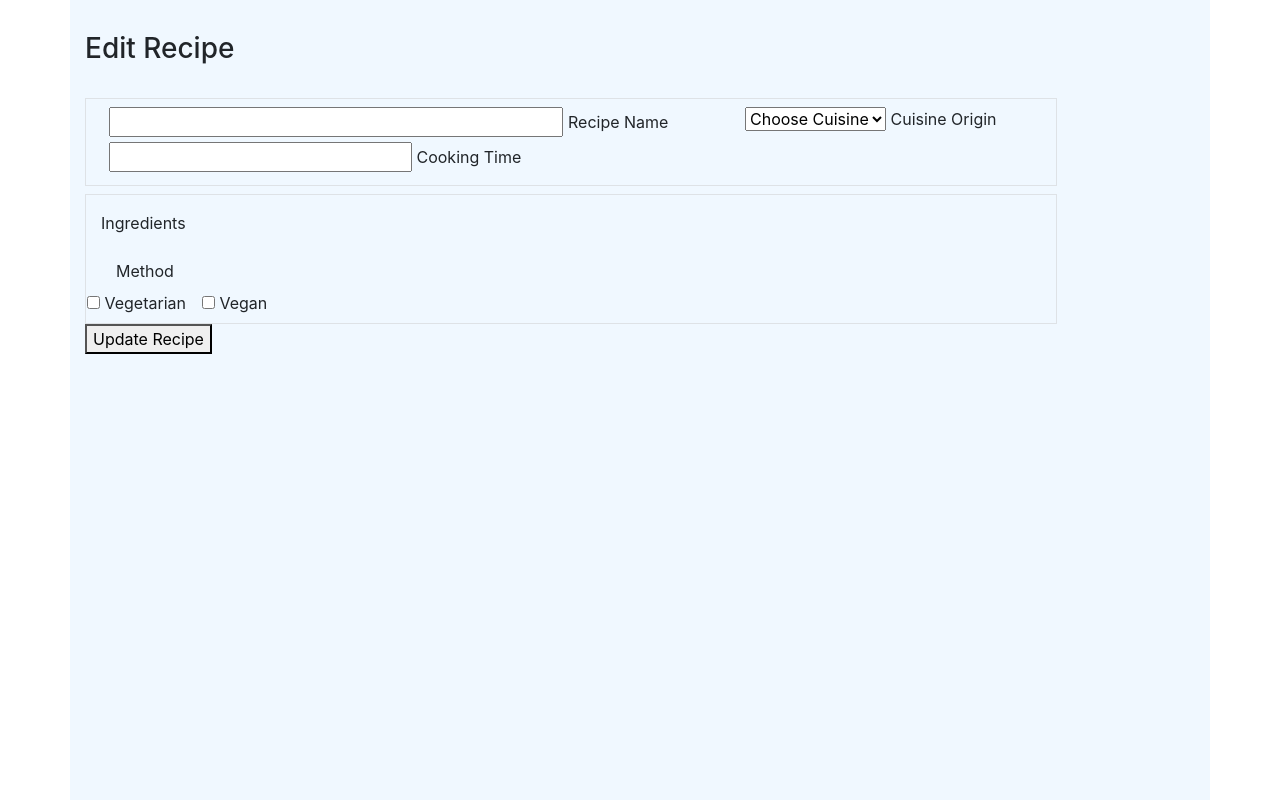
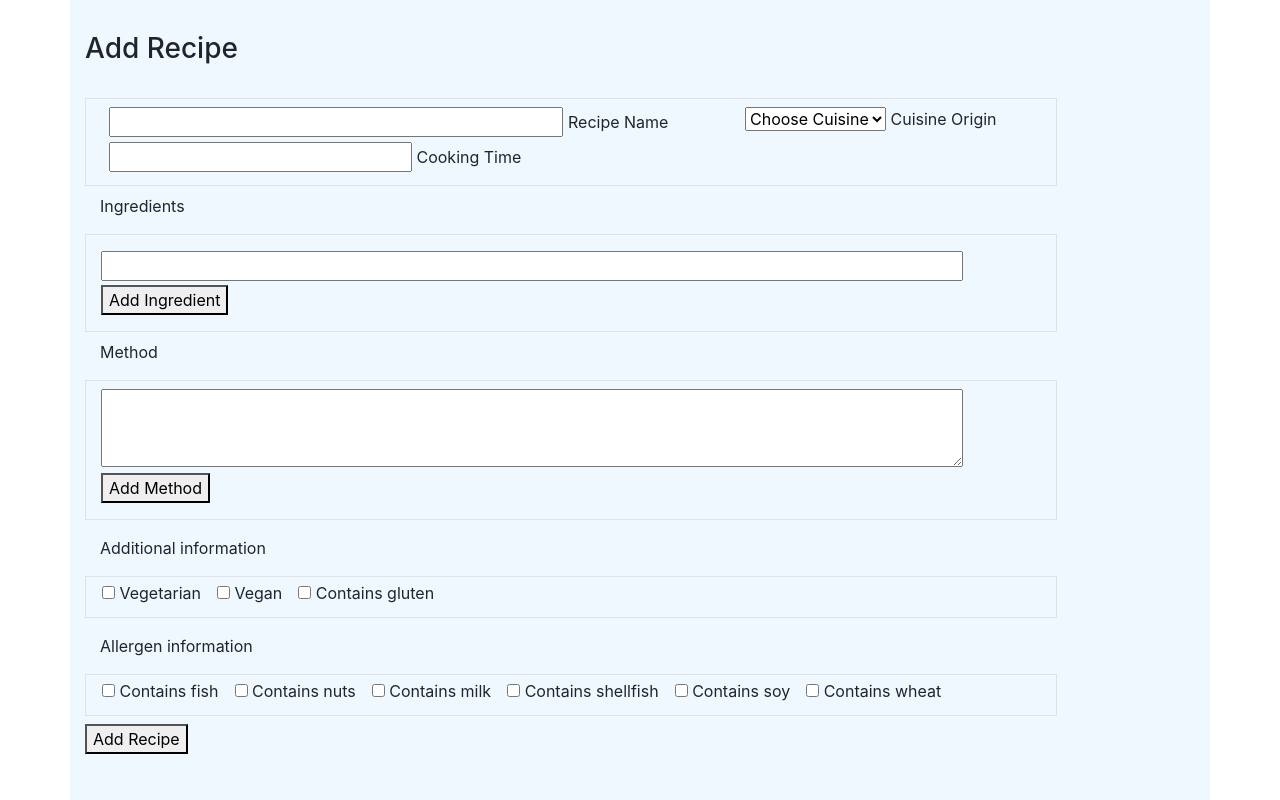
Before and after one commit to NinjaAiden/dcd-milestone-project, a Flask app: template templates/editrecipe.html in a window 1280 px wide. Shown: the part 56-856 px from the top of the page. Run offline with Flask 2, Linux system fonts and the light colour scheme; the template is opened without the code that fills it, so the values that code supplies are empty; some libraries are stand-ins or nearby versions.

Commit message:
updated edit recipe page

```diff
--- a/templates/addrecipe.html
+++ b/templates/addrecipe.html
@@ -112,7 +112,7 @@
                 </div>
                 <div class="switch">
                     <label>
-                        <input id="has_wheat" name="has_whaet" type="checkbox">
+                        <input id="has_wheat" name="has_wheat" type="checkbox">
                         <span class="lever"></span>
                         Contains wheat
                     </label>
--- a/templates/editrecipe.html
+++ b/templates/editrecipe.html
@@ -1,16 +1,17 @@
 {% extends 'base.html'%} {% block content %}
 <div class="container">
     <div class=" mb-3 row">
-        <h3 class="mt-3 mb-3">Edit Recipe</h3>
+        <h3 class="mt-3 mb-3">Add Recipe</h3>
     </div>
     <div class="row">
-        <form action="{{ url_for('update_recipe' , recipe_id=recipe._id) }}" method="POST" class="col-12">
-            <!-- row for title and cuisine type -->
+        <form action="{{ url_for('insert_recipe') }}" method="POST" class="col-12">
             <div class="row border p-2 mb-2">
+                <!-- recipe title input -->
                 <div class="col-8">
                     <input class="col-9" id="recipe_title" name="recipe_title" type="text" value="{{recipe.recipe_title}}" required>
                     <label for="icon_prefix">Recipe Name</label>
                 </div>
+                <!-- cuisine selector -->
                 <div class="col-4">
                     <select id="cuisine" name="cuisine_type" required>
                         {% if recipe.cuisine_type %}
@@ -24,32 +25,42 @@
                     </select>
                     <label>Cuisine Origin</label>
                 </div>
+                <!-- cook time input -->
                 <div class="col-8">
                     <input class="col-6" id="cook_time" name="cook_time" type="text" value="{{recipe.cook_time}}" required>
                     <label for="icon_prefix">Cooking Time</label>
                 </div>
             </div>
-            <!-- main container for ingredients and method lists -->
-            <div class="row border">
             <!-- ingredients list -->
-                <div class="col-12">
-                    <label class="mt-3">Ingredients</label>
-                    <div class="input-field">
+            <p>Ingredients</p>
+            <div class="row border py-2">
+                <div class="col-12" id="ingredient_outer">
+                    <div class="input-field mt-2">
+                        <input class="col-11 mb-1" id="ingredient_field" name="ingredient_field" type="text">
+                        <button class="mb-2" onclick="createIngredient(); return false;">Add Ingredient</button>
                         {% for ingredient in recipe.ingredients_list %}
-                        <input class="col-11 mb-1" name="ingredient" type="text" value="{{ingredient}}"> {% endfor %}
-                    </div>
-                    <!-- method list -->
-                    <div class="col-12">
-                        <label class="mt-3">Method</label>
-                        <div class="input-field">
-                            {% for met in recipe.method_list %}
-                            <textarea class="col-11" name="method" rows="3" cols="100%">{{met}}</textarea> {% endfor %}
+                            <input class="col-11 mb-1" name="ingredient" type="text" value="{{ingredient}}">
+                        {% endfor %}
                     </div>
                 </div>
             </div>
-                <!-- vegan / vegetarian switches -->
-                <div class="row">
-                    <div class="switch mr-3 ml-3">
+            <!-- method list -->
+            <p class="mt-2">Method</p>
+            <div class="row border py-2">
+                <div class="col-12" id="method_outer">
+                    <div class="input-field">
+                        <textarea class="col-11" id="method_field" name="method_field" rows="3" cols="100%"></textarea>
+                        <button class="mb-2" onclick="createMethod(); return false;">Add Method</button>
+                        {% for met in recipe.method_list %}
+                            <textarea class="col-11" name="method" rows="3" cols="100%">{{met}}</textarea>
+                        {% endfor %}
+                    </div>
+                </div>
+            </div>
+            <!-- information checkboxes -->
+            <p class="mt-3">Additional information</p>
+            <div class="row border py-1">
+                <div class="switch mx-3">
                     <label>
                         <input id="is_vegetarian" name="is_vegetarian" type="checkbox">
                         <span class="lever"></span>
@@ -63,10 +74,63 @@
                         Vegan
                     </label>
                 </div>
+                <div class="switch mx-3">
+                    <label>
+                        <input id="has_gluten" name="has_gluten" type="checkbox">
+                        <span class="lever"></span>
+                        Contains gluten
+                    </label>
                 </div>
             </div>
-            <div class="row">
-                <button type="submit" id="submitButton">Update Recipe</button>
+            <!-- allergen checkboxes -->
+            <p class='mt-3'>Allergen information</p>
+            <div class="row border py-1">
+                <div class="switch mx-3">
+                    <label>
+                        <input id="has_fish" name="has_fish" type="checkbox">
+                        <span class="lever"></span>
+                        Contains fish
+                    </label>
+                </div>
+                <div class="switch">
+                    <label>
+                        <input id="has_nuts" name="has_nuts" type="checkbox">
+                        <span class="lever"></span>
+                        Contains nuts
+                    </label>
+                </div>
+                <div class="switch mx-3">
+                    <label>
+                        <input id="has_milk" name="has_milk" type="checkbox">
+                        <span class="lever"></span>
+                        Contains milk
+                    </label>
+                </div>
+                <div class="switch">
+                    <label>
+                        <input id="has_shellfish" name="has_shellfish" type="checkbox">
+                        <span class="lever"></span>
+                        Contains shellfish
+                    </label>
+                </div>
+                <div class="switch mx-3">
+                    <label>
+                        <input id="has_soy" name="has_soy" type="checkbox">
+                        <span class="lever"></span>
+                        Contains soy
+                    </label>
+                </div>
+                <div class="switch">
+                    <label>
+                        <input id="has_wheat" name="has_wheat" type="checkbox">
+                        <span class="lever"></span>
+                        Contains wheat
+                    </label>
+                </div>
+            </div>
+            <!-- submit button -->
+            <div class="row my-2">
+                <button type="submit" id="submitButton">Add Recipe</button>
                 </button>
             </div>
         </form>
```
Lines whose indentation alone changed are shown as unchanged.
